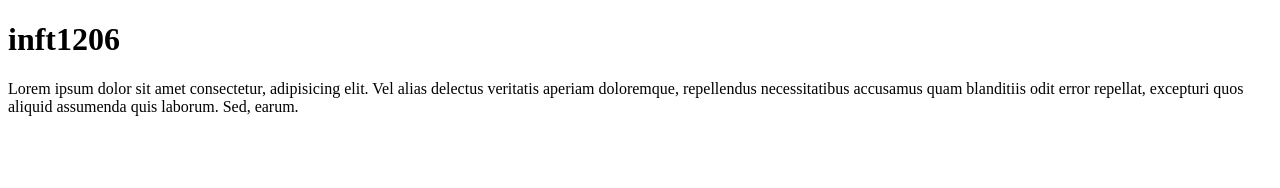
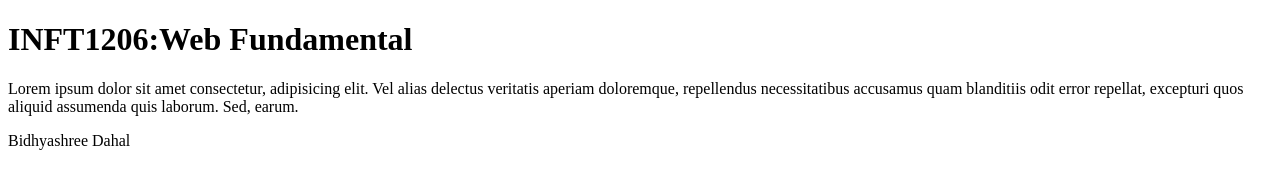
Before and after one commit to BidhyashreeDahal/INFT-1206-S2024, a plain HTML site: page index.html in a window 1280 px wide. Drawn offline with Linux system fonts and the light colour scheme.

Commit message:
update index.html
I added my name and webpage name

```diff
--- a/index.html
+++ b/index.html
@@ -6,8 +6,8 @@
     <title>Document</title>
 </head>
 <body>
-    <h1>inft1206
-    </h1>
+    <h1>INFT1206:Web Fundamental</h1>
     <p>Lorem ipsum dolor sit amet consectetur, adipisicing elit. Vel alias delectus veritatis aperiam doloremque, repellendus necessitatibus accusamus quam blanditiis odit error repellat, excepturi quos aliquid assumenda quis laborum. Sed, earum.</p>
+    <p>Bidhyashree Dahal</p>
 </body>
 </html>
```
